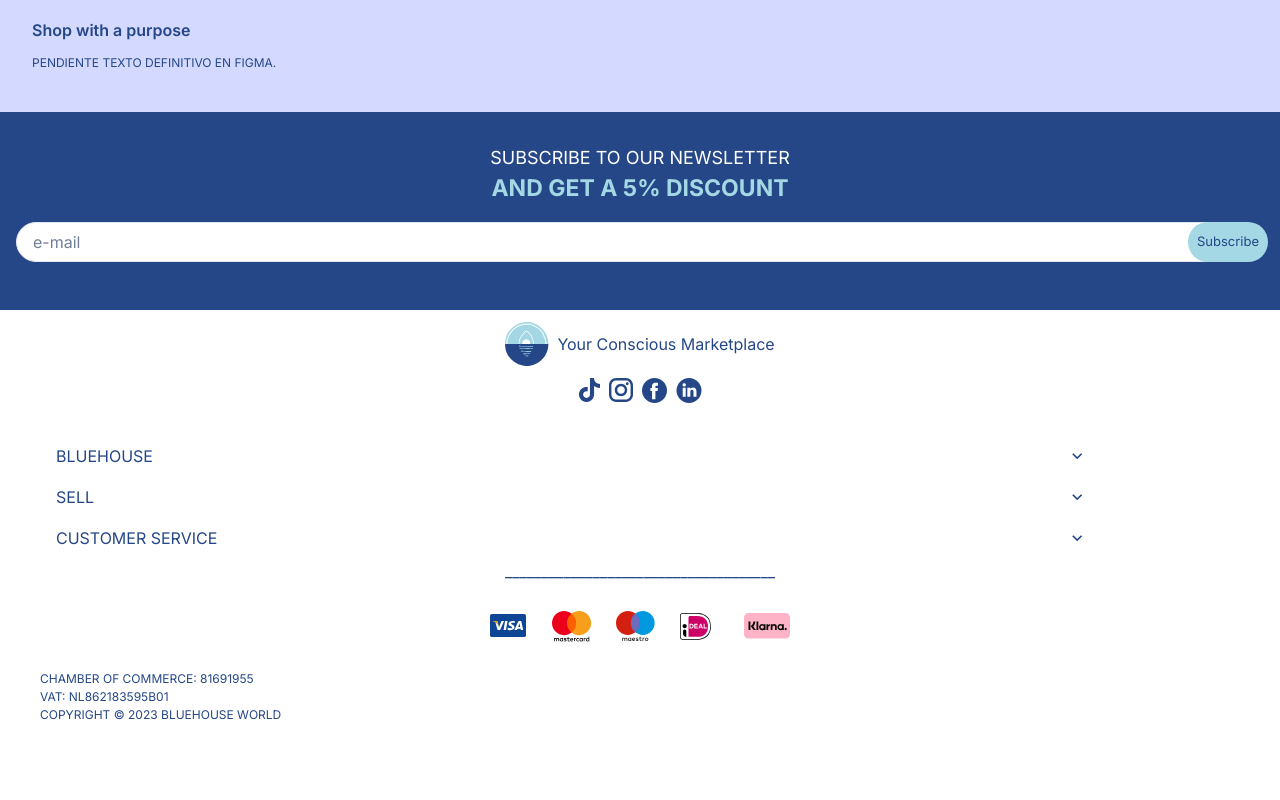
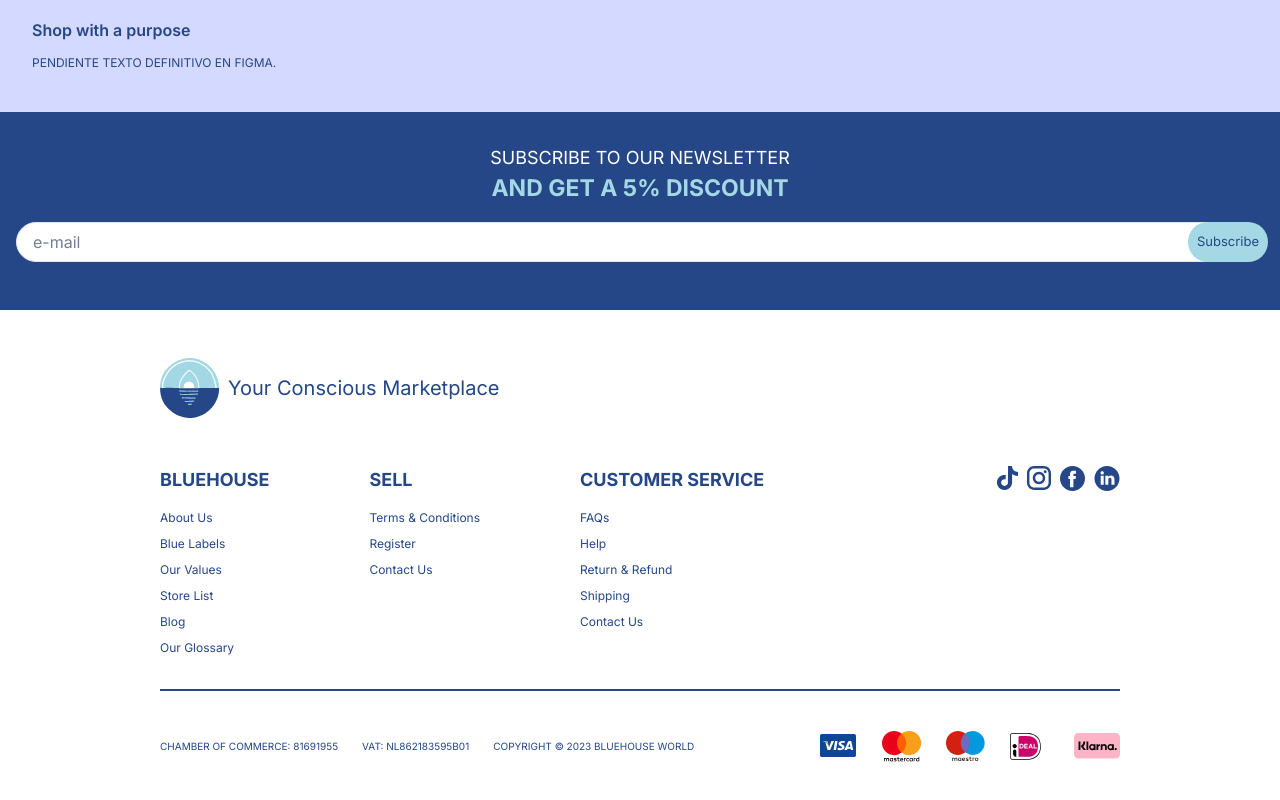
Before and after one commit to sheinken88/blueHouse-frontend, a React (Vite) app: page / in a window 1280 px wide. Shown: the part 1349-2149 px from the top of the page. Before the commit the page ends 2113 px from the top, so only its background shows below. Built offline with nearby package versions, Linux system fonts and the light colour scheme; no server answers.

Commit message:
Footer: desktop design added

```diff
--- a/src/components/Footer.jsx
+++ b/src/components/Footer.jsx
@@ -5,9 +5,13 @@ import {
   AccordionPanel,
   AccordionIcon,
   Box,
+  Image,
   HStack,
-  Image,
+  VStack,
+  Stack,
+  Spacer,
   Text,
+  useMediaQuery,
 } from "@chakra-ui/react";
 import LogoBlueHouse from "../assets/logo_blueHouse_noWording.svg";
 import LogoTikTok from "../assets/logo_tikTok.svg";
@@ -18,9 +22,12 @@ import PaymentMethodsIcon from "../assets/payment_methods.svg";
 import { Link } from "react-router-dom";
 
 export const Footer = () => {
+  const [mobileDesign] = useMediaQuery("(max-width: 425px)");
   const tab = <>&nbsp;&nbsp;</>;
 
   return (
+    <>
+      {mobileDesign ? (
         <>
           <Box
             sx={{
@@ -38,19 +45,27 @@ export const Footer = () => {
             </HStack>
           </Box>
           <Box display="flex" alignItems="center" justifyContent="center">
-        <Link to='https://www.tiktok.com'><Image src={LogoTikTok} /></Link>
+            <Link to="https://www.tiktok.com">
+              <Image src={LogoTikTok} />
+            </Link>
             {tab}
-        <Link to='https://www.instagram.com'><Image src={LogoInstagram} /></Link>
+            <Link to="https://www.instagram.com">
+              <Image src={LogoInstagram} />
+            </Link>
             {tab}
-        <Link to='https://www.facebook.com'><Image src={LogoFacebook} /></Link>
+            <Link to="https://www.facebook.com">
+              <Image src={LogoFacebook} />
+            </Link>
             {tab}
-        <Link to='https://www.linkedin.com'><Image src={LogoLinkedIn} /></Link>
+            <Link to="https://www.linkedin.com">
+              <Image src={LogoLinkedIn} />
+            </Link>
           </Box>
           <Accordion
             sx={{
               mt: 8,
               w: "100%",
-          borderColor: "white",/*COLOR DE FONDO DEL FIGMA: "#F8F8F5"*/
+              borderColor: "white" /*COLOR DE FONDO DEL FIGMA: "#F8F8F5"*/,
               color: "primary",
             }}
             allowMultiple
@@ -61,25 +76,49 @@ export const Footer = () => {
                   <Box pl={10} flex="1" textAlign="left">
                     BLUEHOUSE
                   </Box>
-              <AccordionIcon sx={{w: "30%"}}/>
+                  <AccordionIcon sx={{ w: "30%" }} />
                 </AccordionButton>
               </h2>
-          <AccordionPanel as={Link} to='/' sx={{ fontSize: 12, pb: "2px", pl: 20 }}>
+              <AccordionPanel
+                as={Link}
+                to="/"
+                sx={{ fontSize: 12, pb: "2px", pl: 20 }}
+              >
                 About Us
               </AccordionPanel>
-          <AccordionPanel as={Link} to='/' sx={{ fontSize: 12, pb: "2px", pl: 20 }}>
+              <AccordionPanel
+                as={Link}
+                to="/"
+                sx={{ fontSize: 12, pb: "2px", pl: 20 }}
+              >
                 Blue Labels
               </AccordionPanel>
-          <AccordionPanel as={Link} to='/' sx={{ fontSize: 12, pb: "2px", pl: 20 }}>
+              <AccordionPanel
+                as={Link}
+                to="/"
+                sx={{ fontSize: 12, pb: "2px", pl: 20 }}
+              >
                 Our Values
               </AccordionPanel>
-          <AccordionPanel as={Link} to='/' sx={{ fontSize: 12, pb: "2px", pl: 20 }}>
+              <AccordionPanel
+                as={Link}
+                to="/"
+                sx={{ fontSize: 12, pb: "2px", pl: 20 }}
+              >
                 Store List
               </AccordionPanel>
-          <AccordionPanel as={Link} to='/' sx={{ fontSize: 12, pb: 2, pl: 20 }}>
+              <AccordionPanel
+                as={Link}
+                to="/"
+                sx={{ fontSize: 12, pb: 2, pl: 20 }}
+              >
                 Blog
               </AccordionPanel>
-          <AccordionPanel as={Link} to='/' sx={{ fontSize: 12, pb: 2, pl: 20 }}>
+              <AccordionPanel
+                as={Link}
+                to="/"
+                sx={{ fontSize: 12, pb: 2, pl: 20 }}
+              >
                 Our Glossary
               </AccordionPanel>
             </AccordionItem>
@@ -90,16 +129,28 @@ export const Footer = () => {
                   <Box pl={10} border="none" flex="1" textAlign="left">
                     SELL
                   </Box>
-              <AccordionIcon sx={{w: "30%"}} />
+                  <AccordionIcon sx={{ w: "30%" }} />
                 </AccordionButton>
               </h2>
-          <AccordionPanel as={Link} to='/' sx={{ fontSize: 12, pb: "2px", pl: 20 }}>
+              <AccordionPanel
+                as={Link}
+                to="/"
+                sx={{ fontSize: 12, pb: "2px", pl: 20 }}
+              >
                 Terms & Conditions
               </AccordionPanel>
-          <AccordionPanel as={Link} to='/' sx={{ fontSize: 12, pb: "2px", pl: 20 }}>
+              <AccordionPanel
+                as={Link}
+                to="/"
+                sx={{ fontSize: 12, pb: "2px", pl: 20 }}
+              >
                 Register
               </AccordionPanel>
-          <AccordionPanel as={Link} to='/' sx={{ fontSize: 12, pb: 2, pl: 20 }}>
+              <AccordionPanel
+                as={Link}
+                to="/"
+                sx={{ fontSize: 12, pb: 2, pl: 20 }}
+              >
                 Contact Us
               </AccordionPanel>
             </AccordionItem>
@@ -110,36 +161,155 @@ export const Footer = () => {
                   <Box pl={10} flex="1" textAlign="left">
                     CUSTOMER SERVICE
                   </Box>
-              <AccordionIcon sx={{w: "30%"}}/>
+                  <AccordionIcon sx={{ w: "30%" }} />
                 </AccordionButton>
               </h2>
-          <AccordionPanel as={Link} to='/' sx={{ fontSize: 12, pb: "2px", pl: 20 }}>
+              <AccordionPanel
+                as={Link}
+                to="/"
+                sx={{ fontSize: 12, pb: "2px", pl: 20 }}
+              >
                 FAQs
               </AccordionPanel>
-          <AccordionPanel as={Link} to='/' sx={{ fontSize: 12, pb: "2px", pl: 20 }}>
+              <AccordionPanel
+                as={Link}
+                to="/"
+                sx={{ fontSize: 12, pb: "2px", pl: 20 }}
+              >
                 Help
               </AccordionPanel>
-          <AccordionPanel as={Link} to='/' sx={{ fontSize: 12, pb: "2px", pl: 20 }}>
+              <AccordionPanel
+                as={Link}
+                to="/"
+                sx={{ fontSize: 12, pb: "2px", pl: 20 }}
+              >
                 Return & Refund
               </AccordionPanel>
-          <AccordionPanel as={Link} to='/' sx={{ fontSize: 12, pb: "2px", pl: 20 }}>
+              <AccordionPanel
+                as={Link}
+                to="/"
+                sx={{ fontSize: 12, pb: "2px", pl: 20 }}
+              >
                 Shipping
               </AccordionPanel>
-          <AccordionPanel as={Link} to='/' sx={{ fontSize: 12, pb: 2, pl: 20 }}>
+              <AccordionPanel
+                as={Link}
+                to="/"
+                sx={{ fontSize: 12, pb: 2, pl: 20 }}
+              >
                 Contact Us
               </AccordionPanel>
             </AccordionItem>
           </Accordion>
-      <Text
+        </>
+      ) : (
+        <>
+          <Box
             sx={{
-          display: "flex",
-          justifyContent: "center",
-          w: "100%",
+              fontSize: 20,
+              my: 12,
+              ml: 40,
               color: "primary",
             }}
           >
-        _____________________________________
+            <HStack>
+              <Image sx={{ minHeight: "60px" }} src={LogoBlueHouse} />
+              <Text>Your Conscious Marketplace</Text>
+            </HStack>
+          </Box>
+          <HStack
+            sx={{
+              my: 8,
+              mx: 40,
+              alignItems: "top",
+            }}
+            spacing={"100px"}
+          >
+            <VStack alignItems={"left"} color={"primary"}>
+              <Text sx={{ fontSize: 18, mb: "8px", fontWeight: "bold" }}>
+                BLUEHOUSE
               </Text>
+              <Text as={Link} to="/" sx={{ fontSize: 12 }}>
+                About Us
+              </Text>
+              <Text as={Link} to="/" sx={{ fontSize: 12 }}>
+                Blue Labels
+              </Text>
+              <Text as={Link} to="/" sx={{ fontSize: 12 }}>
+                Our Values
+              </Text>
+              <Text as={Link} to="/" sx={{ fontSize: 12 }}>
+                Store List
+              </Text>
+              <Text as={Link} to="/" sx={{ fontSize: 12 }}>
+                Blog
+              </Text>
+              <Text as={Link} to="/" sx={{ fontSize: 12 }}>
+                Our Glossary
+              </Text>
+            </VStack>
+            <VStack alignItems={"left"} color={"primary"}>
+              <Text sx={{ fontSize: 18, mb: "8px", fontWeight: "bold" }}>
+                SELL
+              </Text>
+              <Text as={Link} to="/" sx={{ fontSize: 12 }}>
+                Terms & Conditions
+              </Text>
+              <Text as={Link} to="/" sx={{ fontSize: 12 }}>
+                Register
+              </Text>
+              <Text as={Link} to="/" sx={{ fontSize: 12 }}>
+                Contact Us
+              </Text>
+            </VStack>
+            <VStack alignItems={"left"} color={"primary"}>
+              <Text sx={{ fontSize: 18, mb: "8px", fontWeight: "bold" }}>
+                CUSTOMER SERVICE
+              </Text>
+              <Text as={Link} to="/" sx={{ fontSize: 12 }}>
+                FAQs
+              </Text>
+              <Text as={Link} to="/" sx={{ fontSize: 12 }}>
+                Help
+              </Text>
+              <Text as={Link} to="/" sx={{ fontSize: 12 }}>
+                Return & Refund
+              </Text>
+              <Text as={Link} to="/" sx={{ fontSize: 12 }}>
+                Shipping
+              </Text>
+              <Text as={Link} to="/" sx={{ fontSize: 12 }}>
+                Contact Us
+              </Text>
+            </VStack>
+            <Spacer />
+            <Box display="flex" justifyContent="center">
+              <Link to="https://www.tiktok.com">
+                <Image src={LogoTikTok} />
+              </Link>
+              {tab}
+              <Link to="https://www.instagram.com">
+                <Image src={LogoInstagram} />
+              </Link>
+              {tab}
+              <Link to="https://www.facebook.com">
+                <Image src={LogoFacebook} />
+              </Link>
+              {tab}
+              <Link to="https://www.linkedin.com">
+                <Image src={LogoLinkedIn} />
+              </Link>
+            </Box>
+          </HStack>
+        </>
+      )}
+      {mobileDesign ? (
+        <Box sx={{ bg: "primary", mt: 4, mx: "auto", w: "77%", py: "1px" }} />
+      ) : (
+        <Box sx={{ bg: "primary", mt: 4, mx: 40, py: "1px" }} />
+      )}
+      {mobileDesign ? (
+        <Stack direction={"column"}>
           <Image
             sx={{
               my: 7,
@@ -150,15 +320,36 @@ export const Footer = () => {
             }}
             src={PaymentMethodsIcon}
           />
-      <Text sx={{ pl: 10, fontSize: 12, color: "primary" }}>
+          <Text sx={{ pl: 10, ml: 3, fontSize: 12, color: "primary" }}>
             CHAMBER OF COMMERCE: 81691955
           </Text>
-      <Text sx={{ pl: 10, fontSize: 12, color: "primary" }}>
+          <Text sx={{ pl: 10, ml: 3, fontSize: 12, color: "primary" }}>
             VAT: NL862183595B01
           </Text>
-      <Text sx={{ pl: 10, fontSize: 12, mb: 10, color: "primary" }}>
+          <Text sx={{ pl: 10, fontSize: 12, ml: 3, mb: 10, color: "primary" }}>
             COPYRIGHT © 2023 BLUEHOUSE WORLD
           </Text>
+        </Stack>
+      ) : (
+        <HStack sx={{ my: 10, ml: 40 }}>
+          <Text sx={{ fontSize: 10, color: "primary" }}>
+            CHAMBER OF COMMERCE: 81691955
+          </Text>
+          <Text sx={{ pl: 4, fontSize: 10, color: "primary" }}>
+            VAT: NL862183595B01
+          </Text>
+          <Text sx={{ pl: 4, fontSize: 10, color: "primary" }}>
+            COPYRIGHT © 2023 BLUEHOUSE WORLD
+          </Text>
+          <Image
+            sx={{
+              ml: "auto",
+              mr: 40,
+            }}
+            src={PaymentMethodsIcon}
+          />
+        </HStack>
+      )}
     </>
   );
 };
```
Lines whose indentation alone changed are shown as unchanged.
